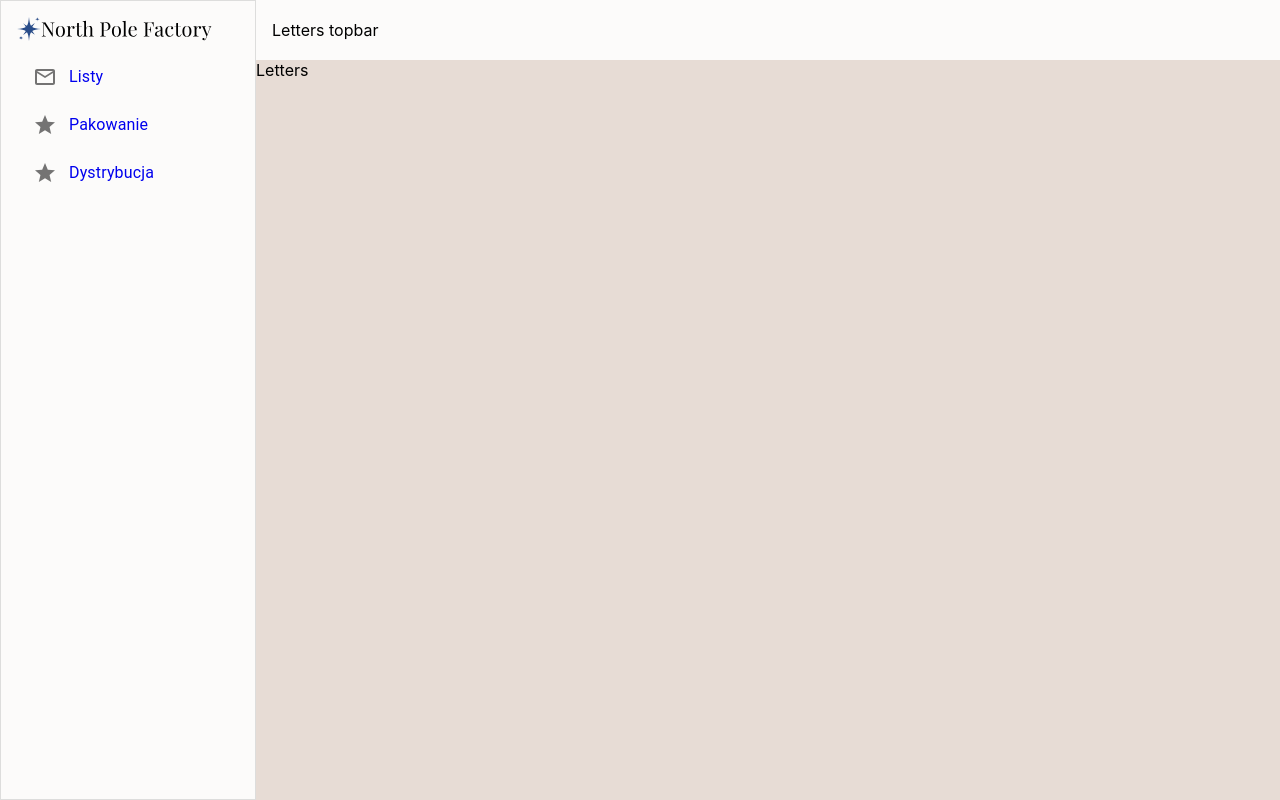
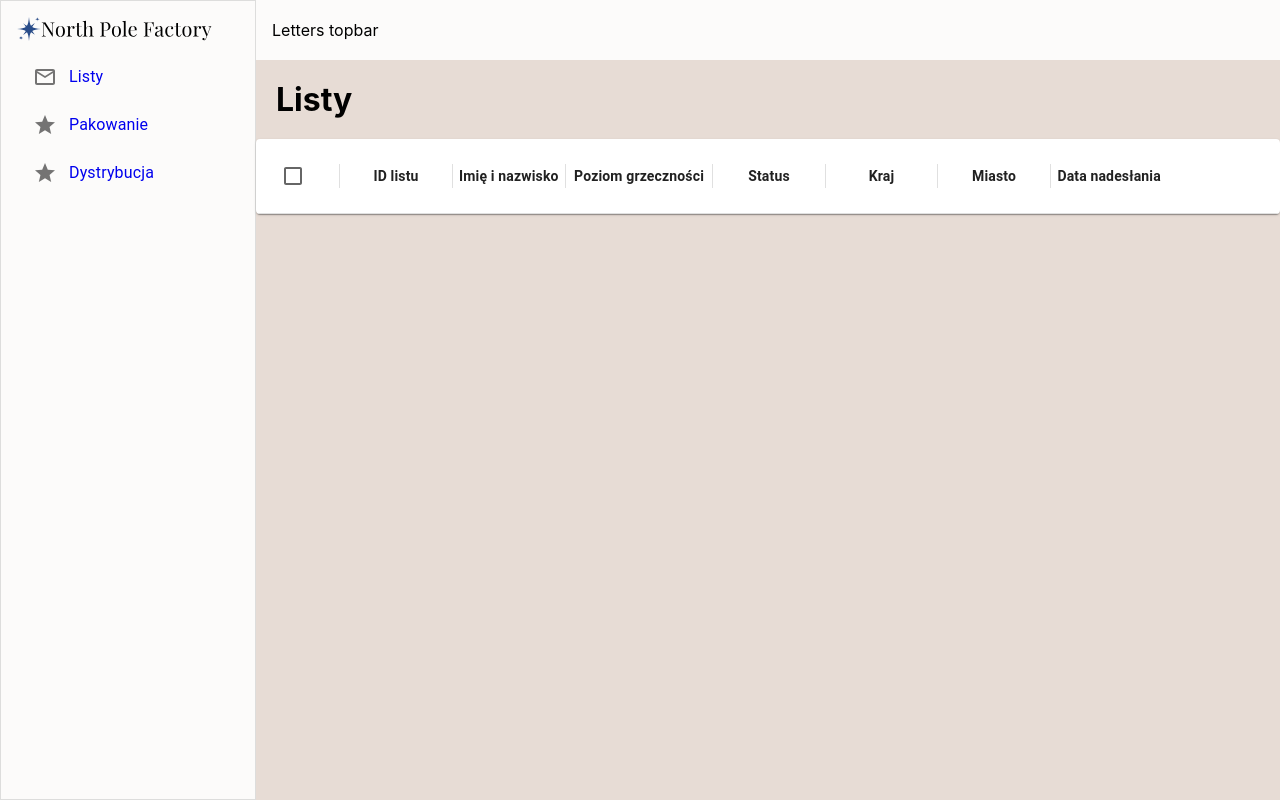
Before and after one commit to deployed/santa-workshop-2022, a React (Create React App) app: page /letters in a window 1280 px wide. Built offline with nearby package versions, Linux system fonts and the light colour scheme.

Commit message:
8 LetterTable

```diff
--- /dev/null
+++ b/src/components/LettersTable/LettersTable.tsx
@@ -0,0 +1,45 @@
+import * as React from 'react';
+import Table from '@mui/material/Table';
+import TableBody from '@mui/material/TableBody';
+import TableCell from '@mui/material/TableCell';
+import TableContainer from '@mui/material/TableContainer';
+import TableHead from '@mui/material/TableHead';
+import TableRow from '@mui/material/TableRow';
+import Paper from '@mui/material/Paper';
+import Checkbox from '@mui/material/Checkbox';
+
+interface TableHeaderElementProps {
+    title: string
+}
+
+const TableHeaderElement = ({ title }:TableHeaderElementProps) => {
+    return (
+        <TableCell sx={{padding: "0"}}>
+            <div style={{minWidth: "100px", textAlign: "center", fontWeight: "bold", borderLeft: "1px solid #E0E0E0"}}>{title}</div>
+        </TableCell>
+    );
+}
+
+const titles = ["ID listu", "Imię i nazwisko", "Poziom grzeczności", "Status", "Kraj", "Miasto", "Data nadesłania", ""]
+
+export default function LettersTable() {
+  return (
+    <>
+        <h1 style={{padding: '20px'}}>Listy</h1>
+        <TableContainer component={Paper}>
+        <Table sx={{ minWidth: 650 }} aria-label="simple table">
+            <TableHead>
+            <TableRow>
+                <TableCell>
+                    <Checkbox></Checkbox>
+                </TableCell>
+                {
+                    titles.map(title => {return <TableHeaderElement title={title}/>})
+                }
+            </TableRow>
+            </TableHead>
+        </Table>
+        </TableContainer>
+    </>
+  );
+}
--- /dev/null
+++ b/src/components/LettersTable/index.ts
@@ -0,0 +1 @@
+export { default } from './LettersTable';
--- a/src/paths/pages/Letters.tsx
+++ b/src/paths/pages/Letters.tsx
@@ -1,5 +1,7 @@
 import Topbar from "../../components/Topbar"
 import Box from "@mui/system/Box"
+import LettersTable from "../../components/LettersTable"
+
 const Letters = () => {
   return (
     <>
@@ -7,7 +9,8 @@ const Letters = () => {
       <Box component="main" sx={{
         backgroundColor: "#E7DCD5",
         flexGrow: 1
-      }}>Letters</Box>
+      }}><LettersTable />
+      </Box>
     </>
   )
 }
```
